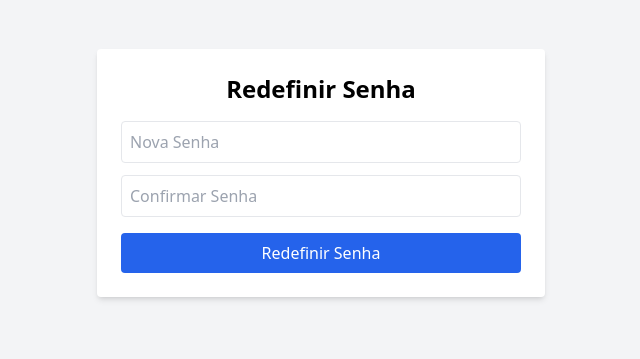
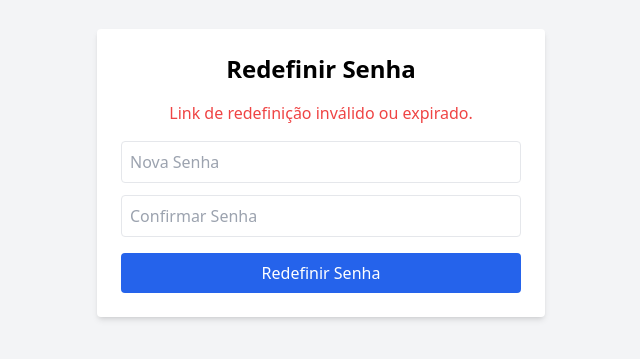
Before and after one commit to TheBuuuzo/sistema-vivaz-frontend, a React (Vite) app: page /redefinir-senha in a window 1280 px wide. Shown: the part 227-586 px from the top of the page, without its empty margins (319-959 px from the left). Built offline with nearby package versions, Linux system fonts and the light colour scheme.

Commit message:
Esqueci minha senha 11.1

```diff
--- a/src/pages/redefinir-senha.jsx
+++ b/src/pages/redefinir-senha.jsx
@@ -15,7 +15,12 @@ const RedefinirSenha = () => {
   useEffect(() => {
     const query = new URLSearchParams(location.search);
     const t = query.get("token");
-    setToken(t || "");
+    if (!t || t.length < 10) {
+      console.warn("Token inválido na URL:", t);
+      setErro("Link de redefinição inválido ou expirado.");
+    } else {
+      setToken(t.trim());
+    }
   }, [location.search]);
 
   const handleSubmit = async () => {
```
